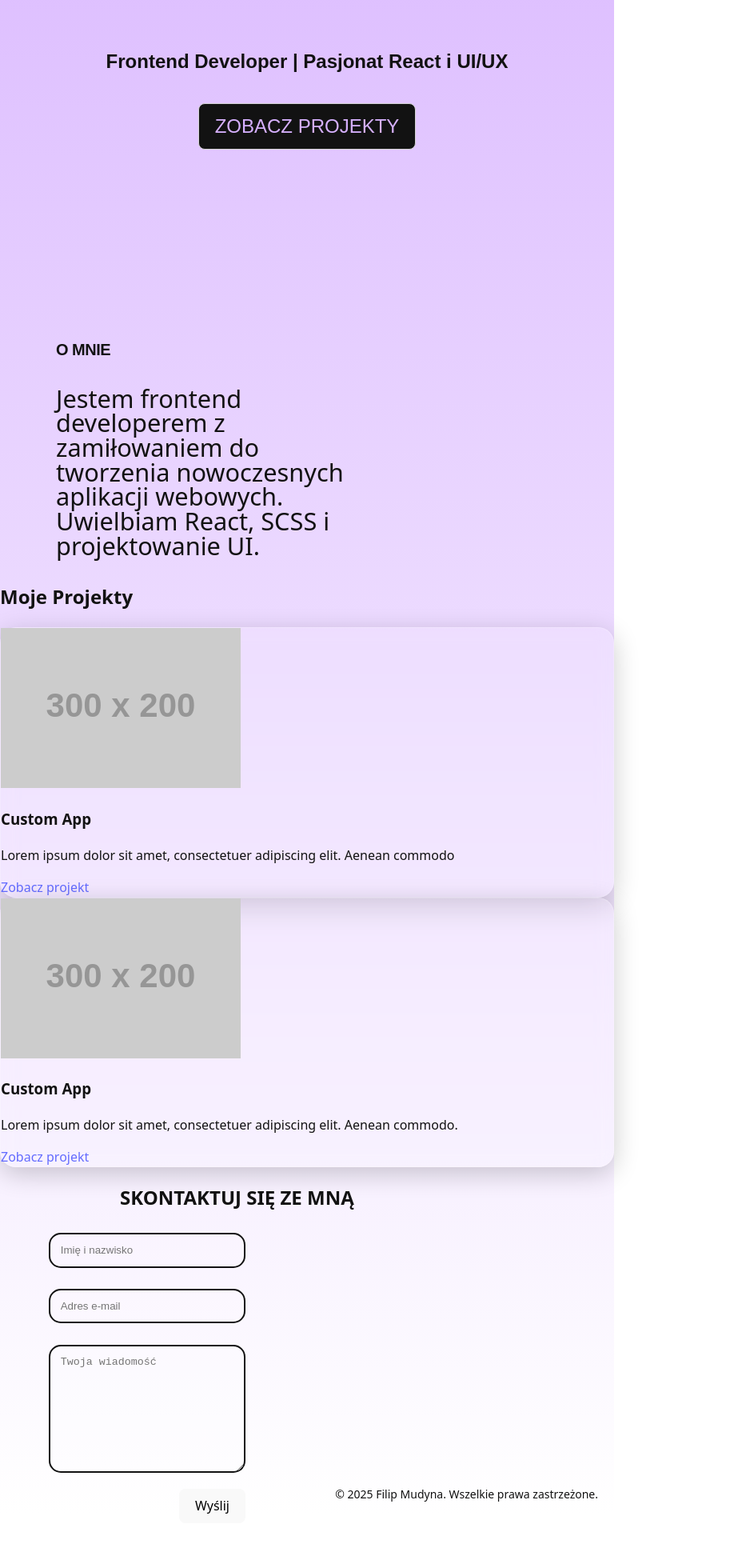
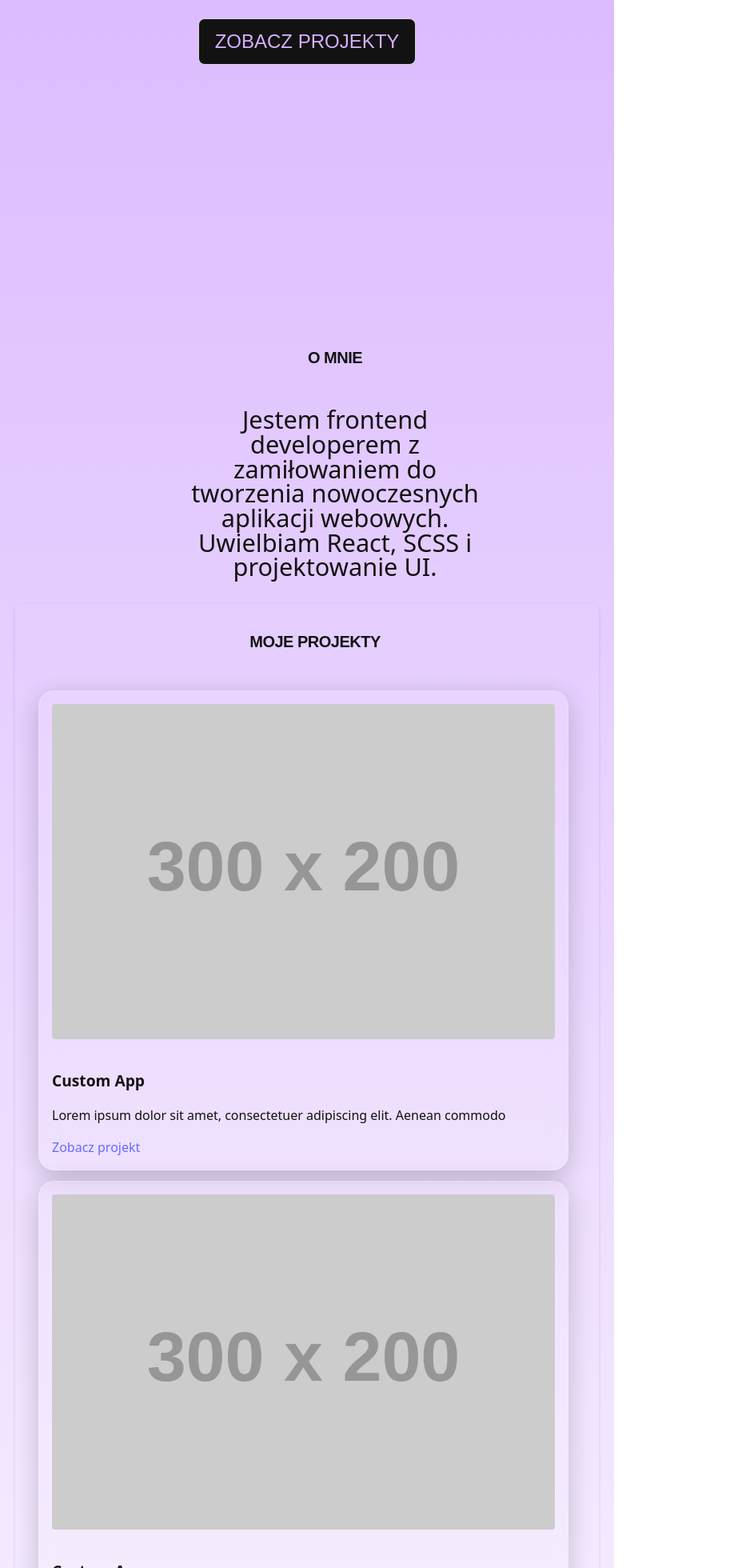
Before and after one commit to ibiszontazo/MyOwnPortfolio, a React (Vite) app: page / in a window 768 px wide. Shown: the part 500-2460 px from the top of the page at 80% size, 918 px wide, since content can reach past the window. Before the commit the page ends 2404 px from the top, so only its background shows below. Built offline with nearby package versions, Linux system fonts and the light colour scheme.

Commit message:
Responsive Design -> mobile

```diff
--- a/src/styles/components/_about.scss
+++ b/src/styles/components/_about.scss
@@ -1,5 +1,7 @@
-.about {
-  margin-left: 70px;
+@media (min-width: 761px) {
+  .about {
+    margin-left: 70px;
+  }
 }
 
 .about h2 {
--- a/src/styles/components/_contact.scss
+++ b/src/styles/components/_contact.scss
@@ -1,32 +1,27 @@
-
-@media (max-width: 760px) {
-  .contact form {
-    width: 100%;
-  }
-
-
-}
-
 .contact {
   margin: 0 auto;
   width: 100%;
-  height: 50vw;
+  height: 60vw;
   display: flex;
   flex-direction: column;
 }
 
-.contact h2 {
-  text-transform: uppercase;
-  font-size: 1.5rem;
-  margin-left: 150px;
+@media (min-width: 761px) {
+  .contact h2 {
+    text-transform: uppercase;
+    font-size: 1.5rem;
+    margin-left: 150px;
+  }
 }
 
 .contact form {
+  @media (min-width: 761px) {
+    width: 40%;
+  }
   display: flex;
   flex-direction: column;
   gap: 20px;
   align-items: end;
-  width: 40%;
   color: var(--text-color);
 }
 
--- a/src/styles/components/_projects.scss
+++ b/src/styles/components/_projects.scss
@@ -1,3 +1,43 @@
 .projects {
 
+  border: none;
+  border-radius: 8px;
+  padding: 1rem;
+  display: flex;
+  flex-direction: column;
+  flex-wrap: wrap;
+  gap: 1rem;
+  width: 95%;
+  margin: 0 auto;
 }
+
+
+
+.project-card {
+
+  width: 95%;
+  border-radius: 4px;
+  margin: 0.8rem;
+  gap: 1.5rem;
+  padding: 1rem;
+}
+
+
+
+.projects h2 {
+  opacity: 1;
+  letter-spacing: -.5px;
+  font-family: sans-serif;
+  text-transform: uppercase;
+  font-size: 20px;
+  margin-left: 20px;
+
+}
+
+
+
+.project-card h3 {
+  margin-bottom: 0.5rem;
+  font-size: 1.2rem;
+
+}
--- /dev/null
+++ b/src/styles/components/mobile.scss
@@ -0,0 +1,146 @@
+@media screen and (max-width: 768px) {
+  * {
+    box-sizing: border-box;
+  }
+
+  header,
+  footer {
+    padding: 1rem;
+    text-align: center;
+  }
+
+  .theme-toggle {
+    margin-left: 7rem;
+
+  }
+
+  .nav a {
+    display: none;
+  }
+
+  section {
+    margin-bottom: 2rem;
+  }
+
+  .hero {
+    text-align: center;
+  }
+
+  .hero img {
+    width: 100%;
+    max-width: 200px;
+    height: auto;
+    margin-top: 2.5rem;
+  }
+
+  .hero h1 {
+    font-size: 1.8rem;
+    margin-bottom: 0.5rem;
+  }
+
+  .hero p {
+    font-size: 1rem;
+    margin-bottom: 1.5rem;
+  }
+
+  .about {
+    display: flex;
+    flex-direction: column;
+    justify-content: center;
+    align-items: center;
+    font-weight: 600;
+    font-size: 1.5rem;
+    text-align: center;
+    margin: 0 auto;
+    padding: 0;
+  }
+
+  .about h2 {
+    text-align: center;
+  }
+
+  .projects {
+    border: none;
+    border-radius: 8px;
+    padding: 1rem;
+    box-shadow: 0 2px 5px rgb(0 0 0 / 0.1);
+    display: flex;
+    flex-direction: column;
+    gap: 1rem;
+  }
+
+  .project-card img {
+    width: 100%;
+    border-radius: 4px;
+    margin-bottom: 0.8rem;
+  }
+
+  .projects h2 {
+    text-align: center;
+  }
+
+  .project-card h3 {
+    margin-bottom: 0.5rem;
+    font-size: 1.2rem;
+  }
+
+
+  .contact {
+    width: 100vw;
+    height: 100vh;
+    padding: 1.5rem 0;
+    margin-bottom: 1rem;
+    margin-top: 2rem;
+  }
+
+  .contact h2 {
+    text-transform: uppercase;
+    font-size: 1.5rem;
+    text-align: center;
+    width: 100%;
+    margin-bottom: 1.5rem;
+  }
+
+  .contact form {
+    display: flex;
+    flex-direction: column;
+    gap: 1rem;
+    margin: 0 auto;
+  }
+
+  .contact input,
+  .contact textarea,
+  .contact button {
+    border: 1px solid #ccc;
+    border-radius: 6px;
+    width: 12rem;
+  }
+
+  .contact input,
+  .contact textarea {
+    min-width: 30rem;
+    margin: 0 auto;
+    padding: 0;
+
+  }
+
+  .contact textarea {
+    height: 10rem;
+  }
+
+  .contact button {
+    color: white;
+    background-color: black;
+    border: none;
+    font-weight: 600;
+    cursor: pointer;
+    width: 100%;
+  }
+
+  .footer {
+    text-align: center;
+    font-size: 0.9rem;
+    color: #666;
+    margin-top: 17rem;
+  }
+}
--- a/src/styles/main.css
+++ b/src/styles/main.css
@@ -10,6 +10,127 @@
   --primary-color: #90caf9;
 }
 
+@media screen and (max-width: 768px) {
+  * {
+    box-sizing: border-box;
+  }
+  header,
+  footer {
+    padding: 1rem;
+    text-align: center;
+  }
+  .theme-toggle {
+    margin-left: 7rem;
+  }
+  .nav a {
+    display: none;
+  }
+  section {
+    margin-bottom: 2rem;
+  }
+  .hero {
+    text-align: center;
+  }
+  .hero img {
+    width: 100%;
+    max-width: 200px;
+    height: auto;
+    margin-top: 2.5rem;
+  }
+  .hero h1 {
+    font-size: 1.8rem;
+    margin-bottom: 0.5rem;
+  }
+  .hero p {
+    font-size: 1rem;
+    margin-bottom: 1.5rem;
+  }
+  .about {
+    display: flex;
+    flex-direction: column;
+    justify-content: center;
+    align-items: center;
+    font-weight: 600;
+    font-size: 1.5rem;
+    text-align: center;
+    margin: 0 auto;
+    padding: 0;
+  }
+  .about h2 {
+    text-align: center;
+  }
+  .projects {
+    border: none;
+    border-radius: 8px;
+    padding: 1rem;
+    box-shadow: 0 2px 5px rgba(0, 0, 0, 0.1);
+    display: flex;
+    flex-direction: column;
+    gap: 1rem;
+  }
+  .project-card img {
+    width: 100%;
+    border-radius: 4px;
+    margin-bottom: 0.8rem;
+  }
+  .projects h2 {
+    text-align: center;
+  }
+  .project-card h3 {
+    margin-bottom: 0.5rem;
+    font-size: 1.2rem;
+  }
+  .contact {
+    width: 100vw;
+    height: 100vh;
+    padding: 1.5rem 0;
+    margin-bottom: 1rem;
+    margin-top: 2rem;
+  }
+  .contact h2 {
+    text-transform: uppercase;
+    font-size: 1.5rem;
+    text-align: center;
+    width: 100%;
+    margin-bottom: 1.5rem;
+  }
+  .contact form {
+    display: flex;
+    flex-direction: column;
+    gap: 1rem;
+    margin: 0 auto;
+  }
+  .contact input,
+  .contact textarea,
+  .contact button {
+    border: 1px solid #ccc;
+    border-radius: 6px;
+    width: 12rem;
+  }
+  .contact input,
+  .contact textarea {
+    min-width: 30rem;
+    margin: 0 auto;
+    padding: 0;
+  }
+  .contact textarea {
+    height: 10rem;
+  }
+  .contact button {
+    color: white;
+    background-color: black;
+    border: none;
+    font-weight: 600;
+    cursor: pointer;
+    width: 100%;
+  }
+  .footer {
+    text-align: center;
+    font-size: 0.9rem;
+    color: #666;
+    margin-top: 17rem;
+  }
+}
 .header {
   display: flex;
   justify-content: space-between;
@@ -79,10 +200,11 @@
   cursor: pointer;
 }
 
+@media (min-width: 761px) {
   .about {
     margin-left: 70px;
   }
-
+}
 .about h2 {
   opacity: 1;
   letter-spacing: -0.5px;
@@ -99,32 +221,66 @@
   line-height: 4vw;
 }
 
-@media (max-width: 760px) {
-  .contact form {
-    width: 100%;
+.projects {
+  border: none;
+  border-radius: 8px;
+  padding: 1rem;
+  display: flex;
+  flex-direction: column;
+  flex-wrap: wrap;
+  gap: 1rem;
+  width: 95%;
+  margin: 0 auto;
 }
+
+.project-card {
+  width: 95%;
+  border-radius: 4px;
+  margin: 0.8rem;
+  gap: 1.5rem;
+  padding: 1rem;
 }
+
+.projects h2 {
+  opacity: 1;
+  letter-spacing: -0.5px;
+  font-family: sans-serif;
+  text-transform: uppercase;
+  font-size: 20px;
+  margin-left: 20px;
+}
+
+.project-card h3 {
+  margin-bottom: 0.5rem;
+  font-size: 1.2rem;
+}
+
 .contact {
   margin: 0 auto;
   width: 100%;
-  height: 50vw;
+  height: 60vw;
   display: flex;
   flex-direction: column;
 }
 
+@media (min-width: 761px) {
   .contact h2 {
     text-transform: uppercase;
     font-size: 1.5rem;
     margin-left: 150px;
   }
-
+}
 .contact form {
   display: flex;
   flex-direction: column;
   gap: 20px;
   align-items: end;
+  color: var(--text-color);
+}
+@media (min-width: 761px) {
+  .contact form {
     width: 40%;
-  color: var(--text-color);
+  }
 }
 
 .contact input, .contact textarea {
--- a/src/styles/main.scss
+++ b/src/styles/main.scss
@@ -10,6 +10,7 @@
   --primary-color: #90caf9;
 }
 
+@import "./components/mobile";
 @import "./components/header";
 @import "./components/hero";
 @import "./components/about";
```
Also changed, not shown: 1 other file (tests, documents, lock files or other folders). Lines whose indentation alone changed are shown as unchanged.
